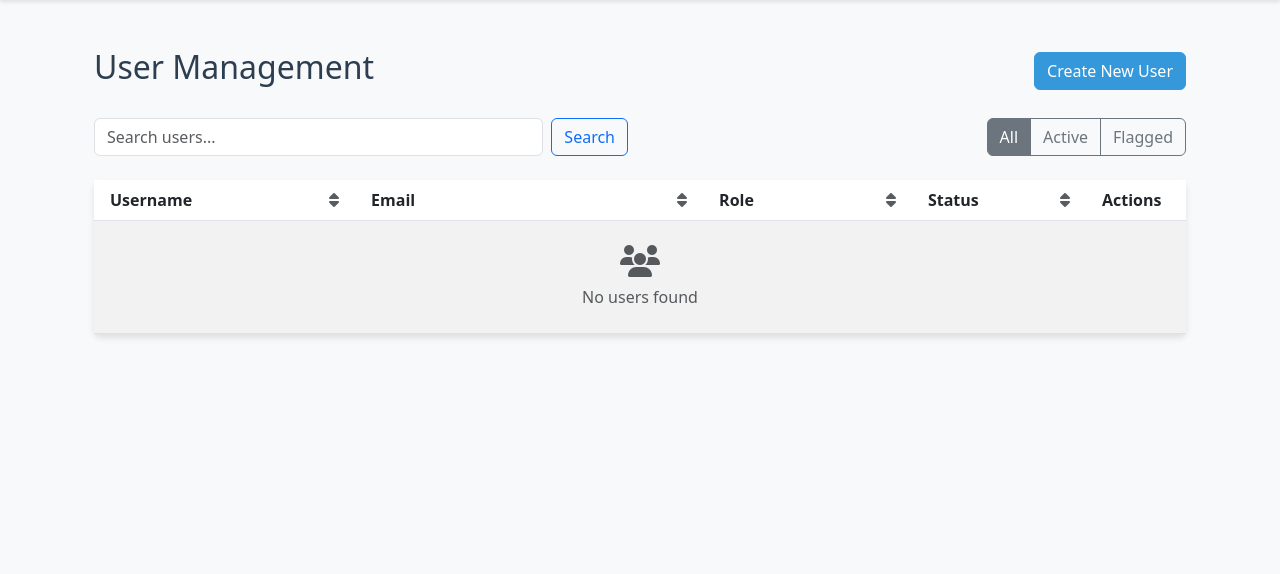
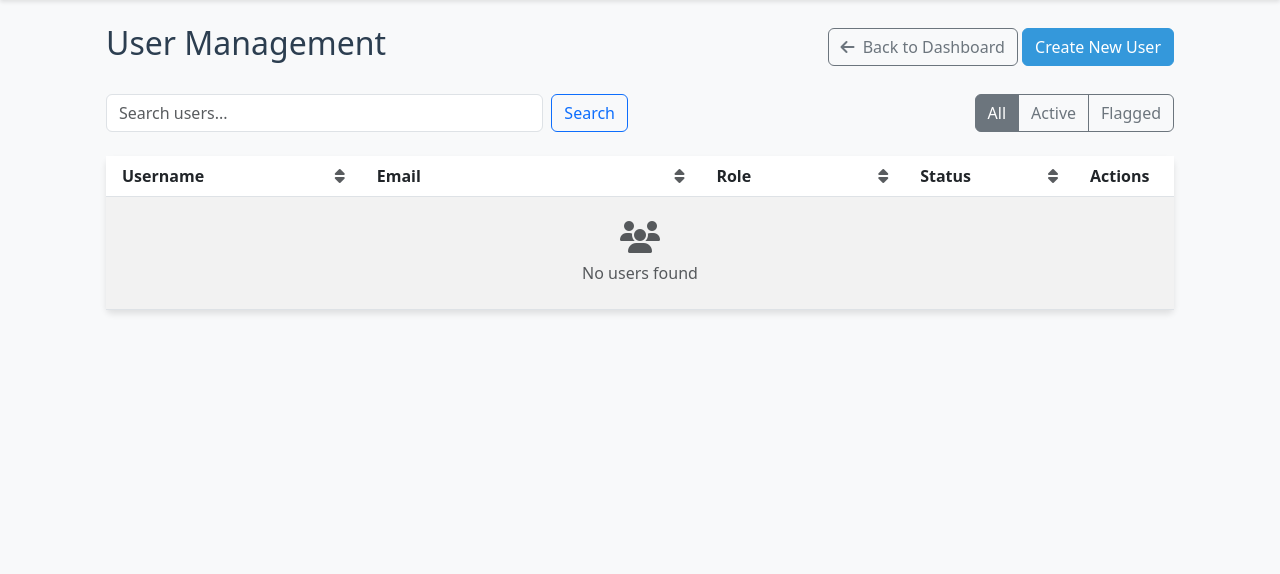
Before and after one commit to surajgeorgeii/AMES-Project-V3, a Flask app: template app/templates/admin/users.html in a window 1280 px wide. Shown: the part 78-652 px from the top of the page. Run offline with Flask 3, Linux system fonts and the light colour scheme; the template is opened without the code that fills it: values that come from a table or form of the project are taken from there, others are empty; some libraries are stand-ins or nearby versions.

```diff
--- a/app/requirements.txt
+++ b/app/requirements.txt
@@ -1,10 +1,13 @@
 
 aniso8601==10.0.0
+Authlib==1.4.1
 bcrypt==4.2.1
 blinker==1.9.0
 certifi==2025.1.31
+cffi==1.17.1
 charset-normalizer==3.4.1
 click==8.1.8
+cryptography==44.0.1
 dnspython==2.7.0
 email_validator==2.2.0
 et_xmlfile==2.0.0
@@ -26,6 +29,7 @@ numpy==2.2.2
 openpyxl==3.1.5
 packaging==24.2
 pandas==2.2.3
+pycparser==2.22
 PyJWT==2.10.1
 pymongo==4.11
 python-dateutil==2.9.0.post0
@@ -38,3 +42,4 @@ tzdata==2025.1
 urllib3==2.3.0
 Werkzeug==3.1.3
 WTForms==3.2.1
+XlsxWriter==3.2.2
--- a/app/templates/admin/users.html
+++ b/app/templates/admin/users.html
@@ -2,12 +2,19 @@
 {% block title %} Users {% endblock %}
 
 {% block content %}
-<div class="container mt-4">
+<div class="container-fluid px-4">
     <div class="d-flex justify-content-between align-items-center mb-4">
-        <h2>User Management</h2>
-        <button type="button" class="btn btn-primary" data-bs-toggle="modal" data-bs-target="#createUserModal">
-            Create New User
-        </button>
+        <div>
+            <h2>User Management</h2>
+        </div>
+        <div>
+            <a href="{{ url_for('admin.dashboard') }}" class="btn btn-outline-secondary">
+                <i class="fas fa-arrow-left me-1"></i> Back to Dashboard
+            </a>
+            <button type="button" class="btn btn-primary" data-bs-toggle="modal" data-bs-target="#createUserModal">
+                Create New User
+            </button>
+        </div>
     </div>
 
     <!-- Search and Filter Controls -->
```
